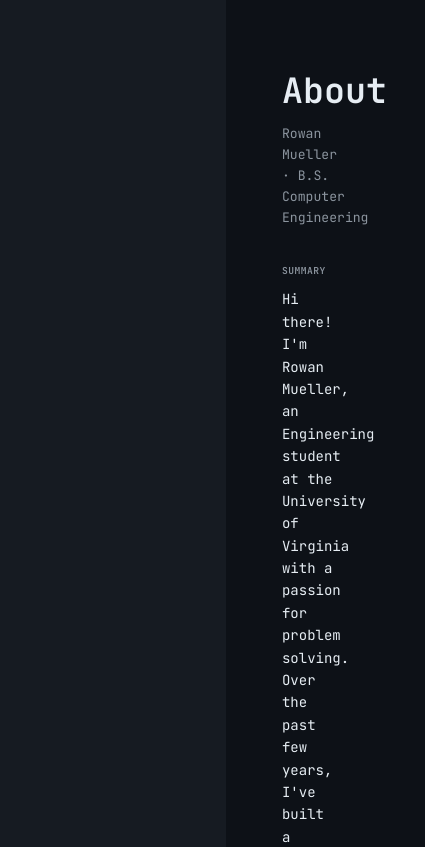
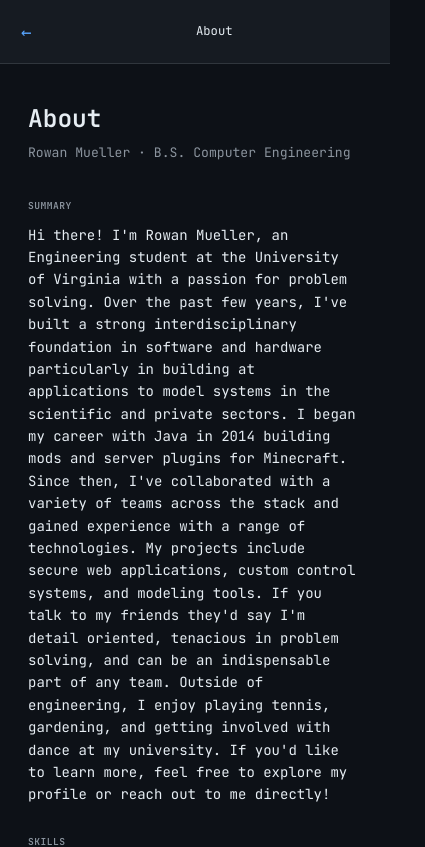
Before and after one commit to RowanMueller/rowanmueller.github.io, a React (Vite) app: page /about in a window 390 px wide. Shown: the top 847 px of the page, 425 px wide, since content can reach past the window. Built offline with nearby package versions, Linux system fonts and the light colour scheme; no server answers.

Commit message:
fixed sidebar bug

```diff
--- a/src/App.jsx
+++ b/src/App.jsx
@@ -1,5 +1,4 @@
-import { Routes, Route, useLocation } from 'react-router-dom'
-import { useState } from 'react'
+import { Routes, Route, useLocation, Link } from 'react-router-dom'
 import Navbar from './components/Navbar'
 import Footer from './components/Footer'
 import Home from './pages/Home'
@@ -11,28 +10,28 @@ import Contact from './pages/Contact'
 function App() {
   const location = useLocation()
   const isHome = location.pathname === '/'
-  const [sidebarOpen, setSidebarOpen] = useState(false)
+
+  const getPageTitle = () => {
+    if (location.pathname === '/projects') return 'Projects'
+    if (location.pathname.startsWith('/projects/')) return 'Project'
+    if (location.pathname === '/about') return 'About'
+    if (location.pathname === '/contact') return 'Contact'
+    return 'rowanmueller.github.io'
+  }
 
   return (
-    <div
-      className={`app-layout ${isHome ? 'route-home' : 'route-content'} ${sidebarOpen ? 'sidebar-open' : ''}`}
-    >
-      <Navbar isOpen={sidebarOpen} onClose={() => setSidebarOpen(false)} />
-      {!isHome && (
-        <header className="mobile-header">
-          <button
-            type="button"
-            className="mobile-header__hamburger"
-            onClick={() => setSidebarOpen(true)}
-            aria-label="Open menu"
-          >
-            <span />
-            <span />
-            <span />
-          </button>
-          <span className="mobile-header__title">rowanmueller.github.io</span>
-        </header>
-      )}
+    <div className={`app-layout ${isHome ? 'route-home' : 'route-content'}`}>
+      <header className="mobile-header">
+        {!isHome ? (
+          <Link to="/" className="mobile-header__back" aria-label="Return to home">
+            ←
+          </Link>
+        ) : (
+          <span className="mobile-header__spacer" aria-hidden="true" />
+        )}
+        <span className="mobile-header__title">{getPageTitle()}</span>
+      </header>
+      <Navbar />
       <div className="app-content">
         <main>
           <Routes>
--- a/src/components/Navbar.jsx
+++ b/src/components/Navbar.jsx
@@ -3,45 +3,21 @@ import projectsData from '../data/projects.json'
 import SidebarGitHubActivity from './SidebarGitHubActivity'
 import { useState } from 'react'
 
-export default function Navbar({ isOpen = false, onClose }) {
+export default function Navbar() {
   const location = useLocation()
   const projects = projectsData.projects || []
   const [projectsHovered, setProjectsHovered] = useState(false)
 
   const isProjectsActive = location.pathname === '/projects' || location.pathname.startsWith('/projects/')
 
-  const handleLinkClick = () => {
-    if (onClose) onClose()
-  }
-
   const handleFolderToggle = () => {
     setProjectsHovered((prev) => !prev)
   }
 
   return (
-    <>
-      {onClose && isOpen && (
-        <button
-          type="button"
-          className="sidebar-backdrop"
-          onClick={onClose}
-          aria-label="Close menu"
-          tabIndex={0}
-        />
-      )}
-      <aside className="sidebar">
-        <div className="sidebar-header">
-          {onClose && isOpen && (
-            <button
-              type="button"
-              className="sidebar-close"
-              onClick={onClose}
-              aria-label="Close menu"
-            >
-              ×
-            </button>
-          )}
-          <span className="sidebar-title">ROOT</span>
+    <aside className="sidebar">
+      <div className="sidebar-header">
+        <span className="sidebar-title">ROOT</span>
           <span className="sidebar-subtitle">rowanmueller.github.io</span>
         </div>
       <nav className="sidebar-nav">
@@ -50,7 +26,6 @@ export default function Navbar({ isOpen = false, onClose }) {
             <Link
               to="/"
               className={`sidebar-link ${location.pathname === '/' ? 'sidebar-link--active' : ''}`}
-              onClick={handleLinkClick}
             >
               <span className="sidebar-link-icon">📄</span>
               <span className="sidebar-link-label">index.html</span>
@@ -69,8 +44,6 @@ export default function Navbar({ isOpen = false, onClose }) {
                 if (window.innerWidth <= 860) {
                   e.preventDefault()
                   handleFolderToggle()
-                } else {
-                  handleLinkClick()
                 }
               }}
             >
@@ -83,7 +56,6 @@ export default function Navbar({ isOpen = false, onClose }) {
                   <Link
                     to="/projects"
                     className={`sidebar-sublink ${location.pathname === '/projects' ? 'sidebar-sublink--active' : ''}`}
-                    onClick={handleLinkClick}
                   >
                     All Projects
                   </Link>
@@ -93,7 +65,6 @@ export default function Navbar({ isOpen = false, onClose }) {
                     <Link
                       to={`/projects/${project.id}`}
                       className={`sidebar-sublink ${location.pathname === `/projects/${project.id}` ? 'sidebar-sublink--active' : ''}`}
-                      onClick={handleLinkClick}
                     >
                       {project.title}
                     </Link>
@@ -106,7 +77,6 @@ export default function Navbar({ isOpen = false, onClose }) {
             <Link
               to="/about"
               className={`sidebar-link ${location.pathname === '/about' ? 'sidebar-link--active' : ''}`}
-              onClick={handleLinkClick}
             >
               <span className="sidebar-link-icon">📄</span>
               <span className="sidebar-link-label">about.md</span>
@@ -117,7 +87,6 @@ export default function Navbar({ isOpen = false, onClose }) {
             <Link
               to="/contact"
               className={`sidebar-link ${location.pathname === '/contact' ? 'sidebar-link--active' : ''}`}
-              onClick={handleLinkClick}
             >
               <span className="sidebar-link-icon">📄</span>
               <span className="sidebar-link-label">contact.json</span>
@@ -128,6 +97,5 @@ export default function Navbar({ isOpen = false, onClose }) {
 
       <SidebarGitHubActivity />
     </aside>
-    </>
   )
 }
--- a/src/styles/theme.css
+++ b/src/styles/theme.css
@@ -587,123 +587,98 @@
   display: none;
 }
 
-/* Mobile: route-based layout */
+/* Mobile: single nav bar + full-screen content */
 @media (max-width: 860px) {
-  /* Home route: sidebar full-screen, hide content */
-  .app-layout.route-home .app-content {
+  /* Hide sidebar completely on mobile */
+  .sidebar {
     display: none !important;
   }
 
-  .app-layout.route-home .mobile-header {
-    display: none !important;
+  /* App layout: column with nav bar on top */
+  .app-layout {
+    flex-direction: column;
   }
 
-  .app-layout.route-home .sidebar {
-    position: fixed;
-    inset: 0;
-    width: 100% !important;
-    min-width: 0 !important;
-    height: 100vh;
-    overflow-y: auto;
-    z-index: 60;
-    background: var(--bg-sidebar);
-    border-right: none;
-  }
-
-  /* Content routes: content full-screen, sidebar off-screen by default */
-  .app-layout.route-content .app-content {
+  /* Mobile header: always visible */
+  .mobile-header {
     display: flex !important;
-    flex: 1;
-    flex-direction: column;
-    width: 100%;
-    min-width: 0;
-  }
-
-  .app-layout.route-content .sidebar {
-    position: fixed;
-    top: 0;
-    left: 0;
-    width: 280px;
-    max-width: 85vw;
-    height: 100vh;
-    z-index: 70;
-    background: var(--bg-sidebar);
-    border-right: 1px solid var(--border);
-    overflow-y: auto;
-    transform: translateX(-100%);
-    transition: transform 0.2s ease-out;
-  }
-
-  .app-layout.route-content.sidebar-open .sidebar {
-    transform: translateX(0);
-  }
-
-  .sidebar-backdrop {
-    position: fixed;
-    inset: 0;
-    z-index: 65;
-    background: rgba(0, 0, 0, 0.5);
-    border: none;
-    cursor: pointer;
-  }
-
-  .sidebar-close {
-    position: absolute;
-    top: 0.75rem;
-    right: 1rem;
-    padding: 0.25rem;
-    font-size: 1.5rem;
-    line-height: 1;
-    color: var(--text-muted);
-    background: none;
-    border: none;
-    cursor: pointer;
-  }
-
-  .sidebar-close:hover {
-    color: var(--text);
-  }
-
-  .sidebar-header {
-    position: sticky;
-    top: 0;
-    z-index: 62;
-    background: inherit;
-    padding-right: 2.5rem;
-  }
-
-  /* Mobile header (shown only on content routes via App.jsx) */
-  .app-layout.route-content .mobile-header {
-    display: flex;
     align-items: center;
+    justify-content: space-between;
     gap: 1rem;
     padding: 0.75rem 1rem;
     background: var(--bg-elevated);
     border-bottom: 1px solid var(--border);
     flex-shrink: 0;
+    min-height: 48px;
   }
 
-  .mobile-header__hamburger {
+  .mobile-header__back {
     display: flex;
-    flex-direction: column;
-    justify-content: center;
-    gap: 4px;
+    align-items: center;
     padding: 0.5rem;
-    background: none;
-    border: none;
-    cursor: pointer;
-    color: var(--text);
+    font-size: 1.25rem;
+    color: var(--accent);
+    text-decoration: none;
   }
 
-  .mobile-header__hamburger span {
+  .mobile-header__back:hover {
+    color: var(--accent-hover);
+  }
+
+  .mobile-header__spacer {
     display: block;
-    width: 20px;
-    height: 2px;
-    background: currentColor;
+    width: 2.5rem;
   }
 
   .mobile-header__title {
-    font-size: 0.8125rem;
-    color: var(--text-muted);
+    flex: 1;
+    font-size: 0.875rem;
+    color: var(--text);
+    text-align: center;
+  }
+
+  /* Content: full-screen below nav bar */
+  .app-content {
+    flex: 1;
+    display: flex !important;
+    flex-direction: column;
+    width: 100%;
+    min-width: 0;
+    overflow-y: auto;
+  }
+
+  main {
+    flex: 1;
+    padding: 1rem;
+    max-width: none;
+    width: 100%;
+  }
+
+  .footer {
+    flex-shrink: 0;
+  }
+
+  /* Welcome page: compact padding on mobile */
+  .welcome-page {
+    padding: 1.5rem 1rem;
+  }
+
+  .welcome-title {
+    font-size: 1.75rem;
+  }
+
+  /* Projects overview: full width */
+  .projects-stack {
+    max-width: none;
+  }
+
+  /* Project cards / detail: full width */
+  .project-detail__content {
+    max-width: none;
+  }
+
+  .project-card,
+  .github-activity {
+    max-width: none;
   }
 }
```
